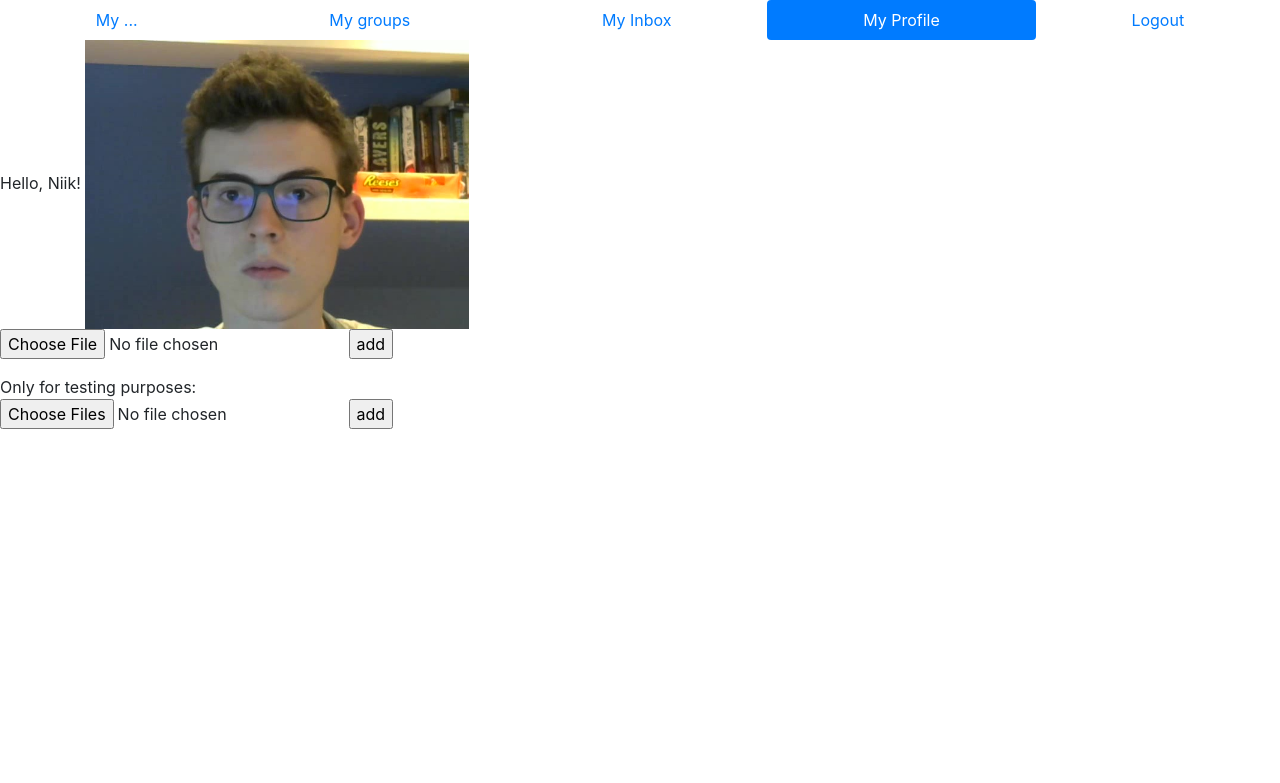
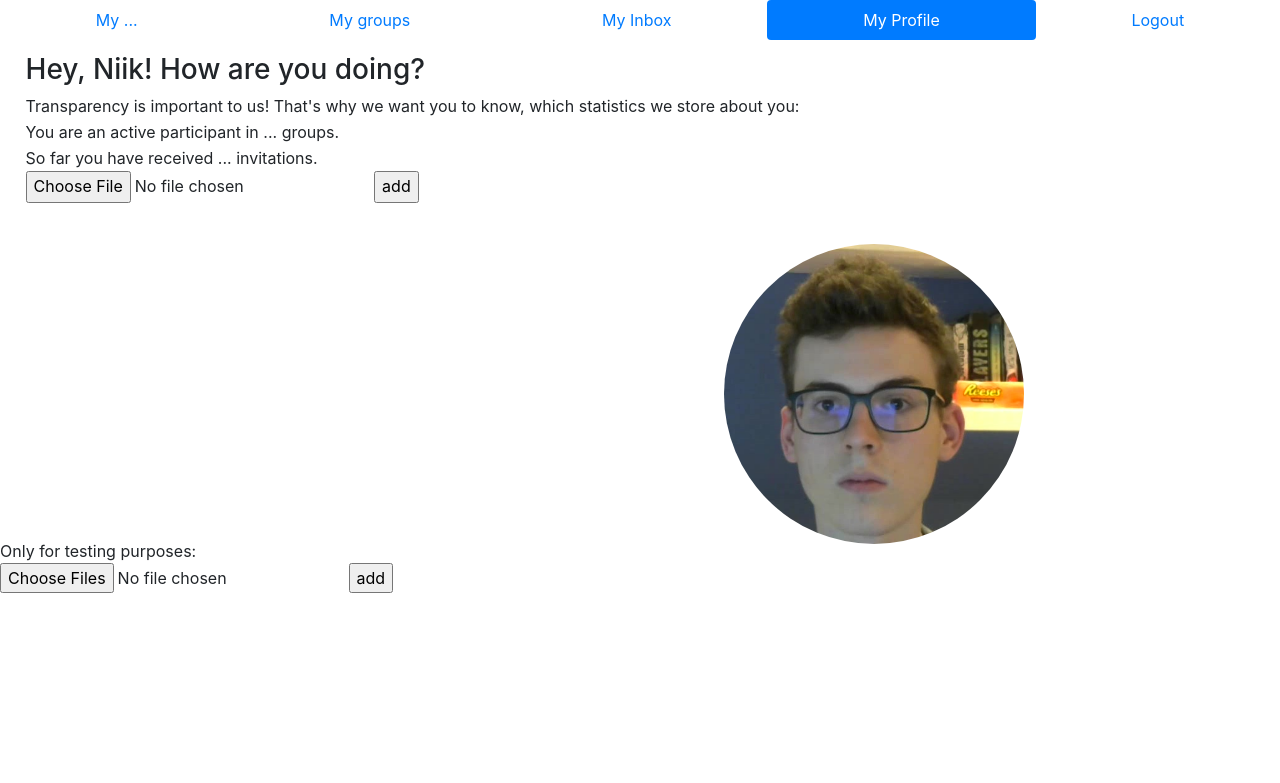
Before and after one commit to abendplays/myFace, a Flask app: page /profile in a window 1280 px wide. Shown: the top 783 px of the page. Run offline with Flask 2, Linux system fonts and the light colour scheme; a user stored in the database is signed in; data comes from the database, SQL or seed files in the repository; both versions use the stored data as it was after the commit; some libraries are stand-ins or nearby versions.

Commit message:
Added functionality to the profiles page. Futher funcionality will be added in a future update.

```diff
--- a/templates/profile.html
+++ b/templates/profile.html
@@ -1,6 +1,28 @@
 <html>
 <head>
    <link rel="stylesheet" href="https://stackpath.bootstrapcdn.com/bootstrap/4.5.0/css/bootstrap.min.css" integrity="sha384-9aIt2nRpC12Uk9gS9baDl411NQApFmC26EwAOH8WgZl5MYYxFfc+NcPb1dKGj7Sk" crossorigin="anonymous">
+<style>
+img {
+  margin-top: 2%;
+  width:300px;
+  height:300px;
+  object-fit:cover;
+  border-radius: 50%;
+  margin-right: 20%;
+  float: right;
+}
+
+.text{
+  margin-top: 1%;
+  margin-left: 2%;
+  float: left;
+  line-height: 1.6;
+}
+
+.testing {
+  margin-top: 39%;
+}
+</style>
 </head>
    <body>
    <nav class="nav nav-pills flex-column flex-sm-row">
@@ -10,18 +32,25 @@
   <a class="flex-sm-fill text-sm-center nav-link active" href="profile">My Profile</a>
   <a class="flex-sm-fill text-sm-center nav-link" href="logout">Logout</a>
    </nav>
+<div class="text">
+   <h3>Hey, {{ userName }}! How are you doing?</h3>
+    Transparency is important to us! That's why we want you to know, which statistics we store about you: <br>
+    You are an active participant in ... groups.<br>
+    So far you have received ... invitations. <br>
 
-   Hello, {{ userName }}!
-   <img src="/static/profile/{{profilePic}}" alt={{ userName}} style="width: 30%">
-   <form action = "/profile" method="post" enctype="multipart/form-data">
+    <form action = "/profile" method="post" enctype="multipart/form-data">
          <input type = "file" name = "file"/>
          <input type = "submit" value="add"/>
       </form>
+</div>
+   <img src="/static/profile/{{profilePic}}" alt={{ userName}}>
+
+<div class="testing">
    Only for testing purposes:
       <form action = "/uploader" method = "POST" enctype="multipart/form-data">
          <input type = "file" name = "file" multiple=""/>
          <input type = "submit" value="add"/>
       </form>
-
+</div>
    </body>
 </html>
```
Also changed, not shown: facialrec.db, static/profile/3.jpg (added), static/profile/4.jpg (added), static/profile/5.jpg (added), static/profile/6.jpg (added), static/profile/7.jpg (added), static/profile/8.jpg (added), static/profile/9.jpg (added).
